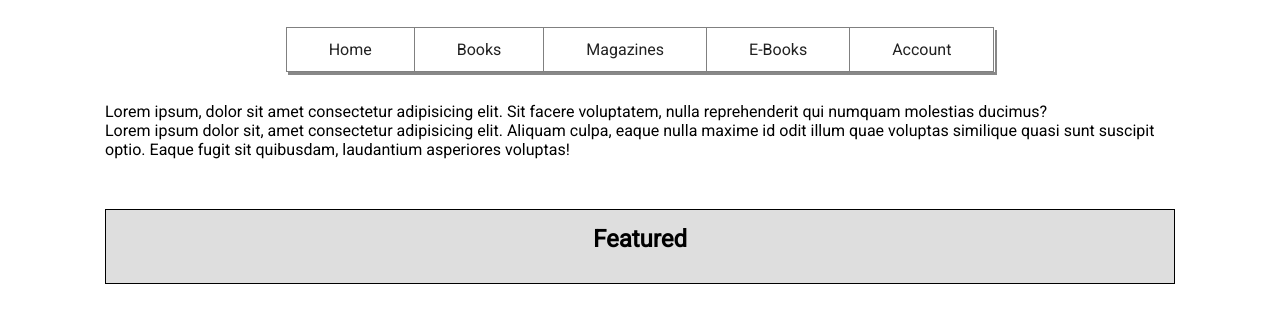
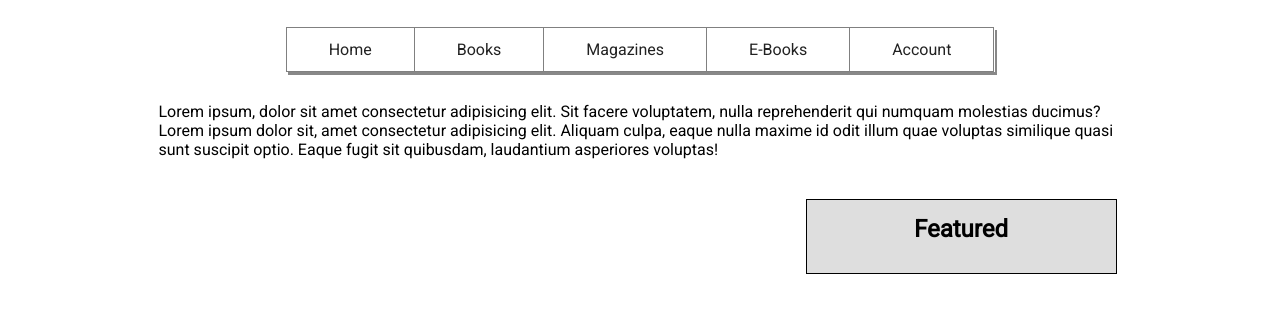
Before and after one commit to TannyWeb/JD-Bookstore, a website built with webpack: page src/pages/index.html in a window 1280 px wide. Shown: the part 125-448 px from the top of the page. Built offline with nearby package versions, Linux system fonts and the light colour scheme; no server answers.

Commit message:
styling flex layout on desktop

```diff
--- a/src/scss/_global.scss
+++ b/src/scss/_global.scss
@@ -10,7 +10,7 @@
     padding: 15px;
 
     @media screen and (min-width: 786px) {
-			padding: 25px 15px;
+			padding: 25px 15px 15px 15px;
             max-width: 1100px;
             margin: 0 auto;
 		}
--- a/src/scss/books.scss
+++ b/src/scss/books.scss
@@ -1,9 +1,24 @@
+main {
+    .container {
+        @media screen and (min-width: 1024px) {
+            display: flex;
+            flex-direction: row-reverse;
+            justify-content: center;
+        }
+
+    }
+}
 .books-wrapper {
 	@media screen and (min-width: 786px) {
 		display: flex;
 		flex-wrap: wrap;
 		justify-content: space-between;
 	}
+
+    @media screen and (min-width: 1024px) {
+        width: 60%;
+        margin-right: 20px;
+    }
 
 	.book-item {
 		border: 1px solid black;
@@ -60,6 +75,9 @@
 			display: flex;
             justify-content: center;
         }
+        @media screen and (min-width: 1024px) {
+			width: calc(30% - 10px);
+        }
 
 		.featured__title {
 			margin-bottom: 15px;
@@ -73,6 +91,10 @@
             @media screen and (min-width: 786px) {
 				display: flex;
             }
+
+            @media screen and (min-width: 1024px) {
+                flex-direction: column;
+            }
         }
 
 
--- a/src/scss/header.scss
+++ b/src/scss/header.scss
@@ -26,12 +26,21 @@
 		text-align: left;
 		margin-top: 30px;
 
+           @media screen and (min-width: 1024px) {
+        width: 90%;
+        margin: 0 auto;
+    }
+
 		&.desktop {
 			display: none;
 			@media screen and (min-width: 786px) {
 				display: block;
 				margin-top: 0;
 			}
+
+               @media screen and (min-width: 1024px) {
+        width: 100%;
+    }
 		}
 	}
 
```
